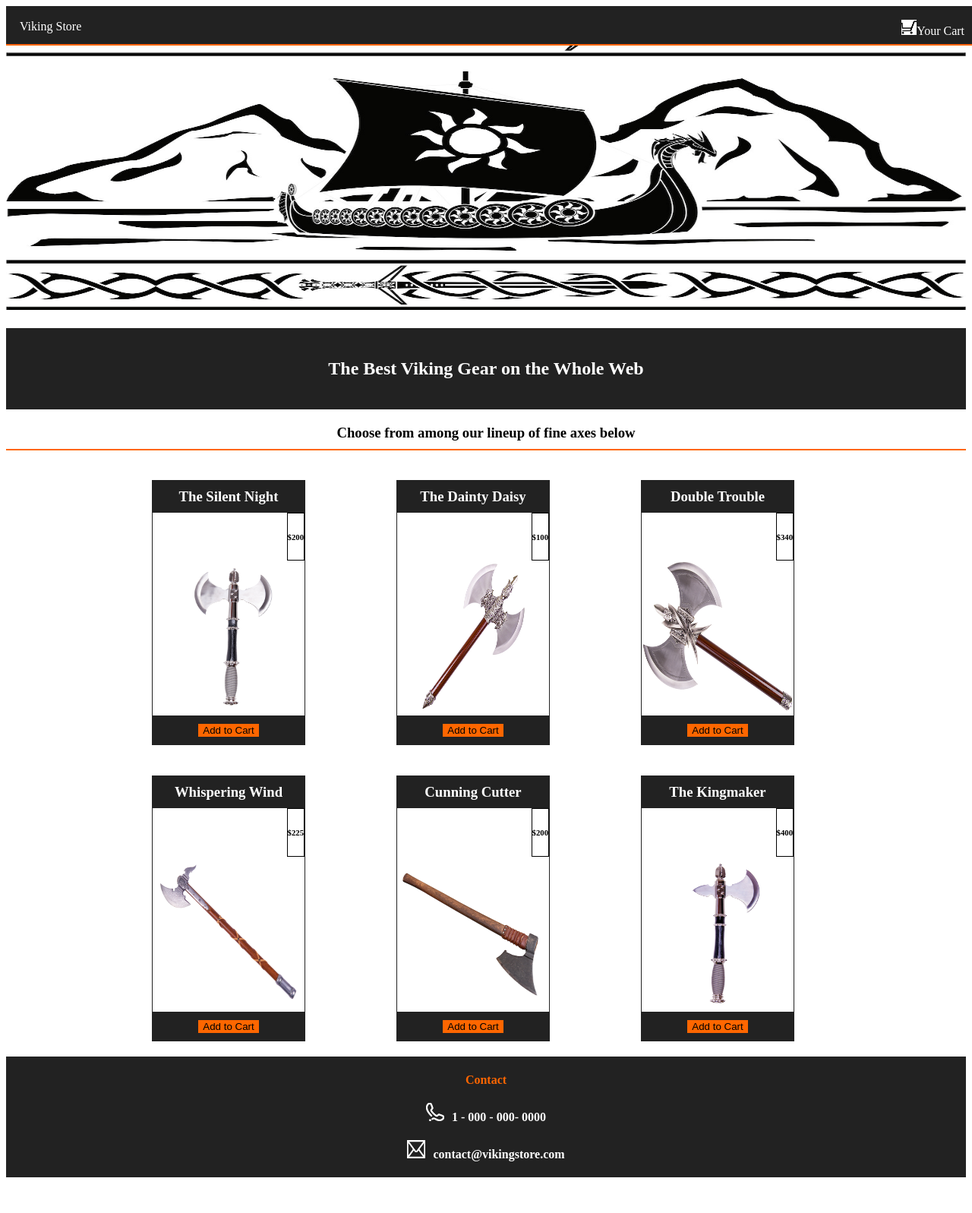
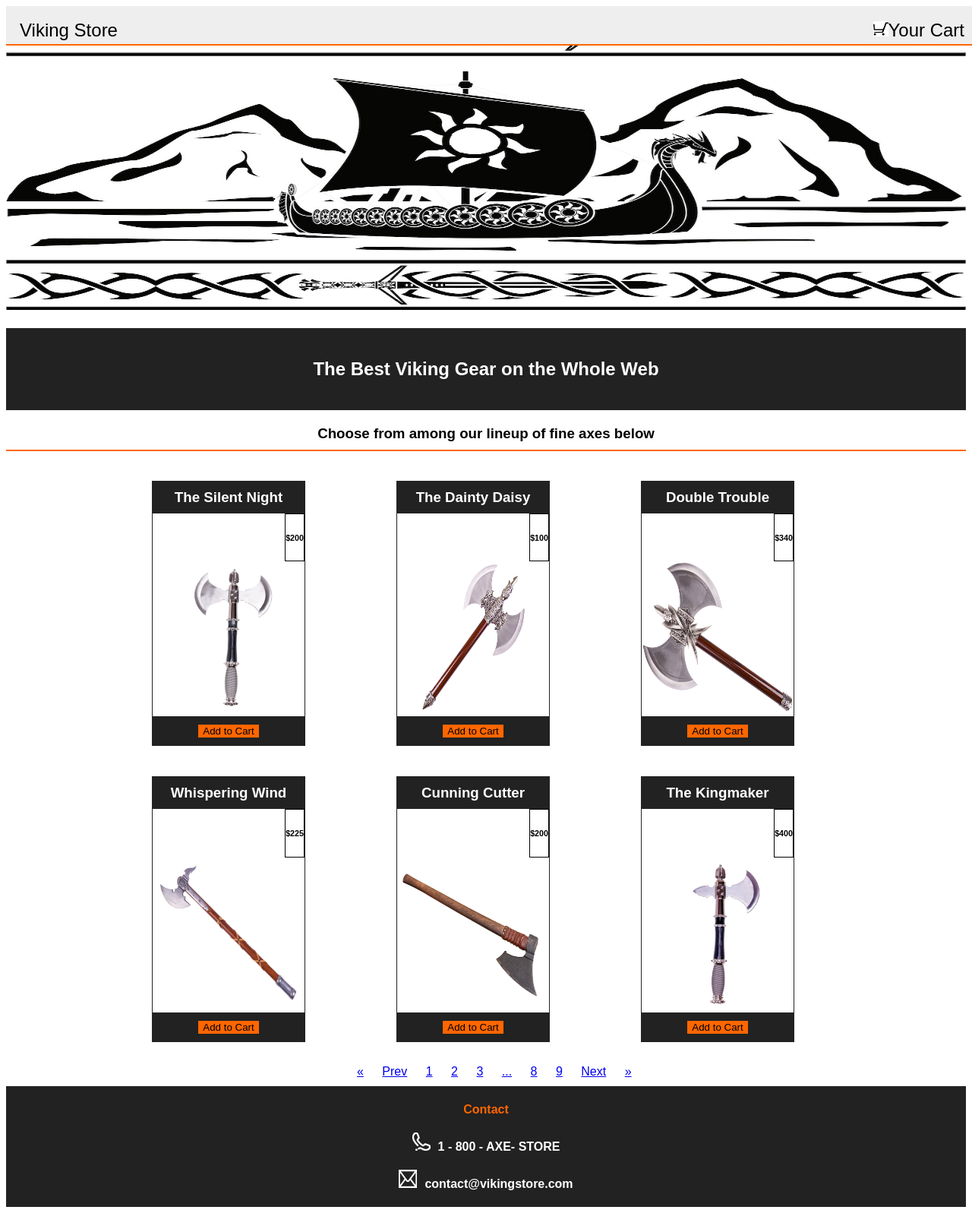
Before and after one commit to triedman99/Viking-store, a plain HTML site: page index.html in a window 1280 px wide. Shown: the whole page at 76% size. Before the commit the page ends 1558 px from the top, so only its background shows below. Drawn offline with Linux system fonts and the light colour scheme.

Commit message:
Add and style lower nav

```diff
--- a/index.css
+++ b/index.css
@@ -1,30 +1,38 @@
+body {
+	font-family: arial, sans-serif;
+}
 .top-nav {
-	background: #222;
+	background: #eee;
 	height: 50px;
 	width: 100%;
 	position: absolute;
 	margin: 0px;
 	border-bottom: 2px solid #f60;
 }
-ul {
+/**header {
+	background-image: url(assets/background-image/viking_ship.jpg);
+}**/
+
+header ul {
 	list-style-type: none;
 	margin: 0;
 	padding: 0;
 }
-li {
+header li {
 	float: left;
 	padding: 10px;
 
 }
-a {
+header a {
 	text-decoration: none;
 }
-li a {
+header li a {
 	display: block;
 	padding: 8px;
-	color: white;
+	color: black;
+	font-size: 24px;
 }
-li:nth-child(2) {
+.hack {
 	float: right;
 }
 .shop-cart {
@@ -36,6 +44,7 @@ li:nth-child(2) {
 .viking-ship {
 	width: 100%;
 	height:400px;
+	opacity:1;
 }
 .about {
 	display: inline-block;
@@ -95,6 +104,19 @@ button {
 	background: white;
 	border: 1px solid black;
 }
+.bottom-nav {
+	clear: both;
+}
+.bottom-nav ul {
+	width: 400px;
+	margin: auto;
+}
+.bottom-nav li {
+	list-style-type: none;
+	display: inline-block;
+	margin: auto;
+	padding: 10px;
+}
 
 footer {
 	clear: both;
--- a/index.html
+++ b/index.html
@@ -7,9 +7,9 @@
 <body>
 	<header>
 		<nav class="top-nav">
-			<ul>
+			<ul class="top-ul">
 				<li><a href="#">Viking Store</a></li>
-				<li><a href="#"><img src="assets/icons/icon_empty_cart.png" class="shop-cart">Your Cart</a></li>
+				<li class="hack"><a href="#"><img src="assets/icons/icon_empty_cart.png" class="shop-cart">Your Cart</a></li>
 			</ul>
 		</nav>
 		<img src="assets/background-image/viking_ship.jpg" class="viking-ship">
@@ -126,12 +126,26 @@
 		</div>
 	</section>
 	</div>
+	<section class="bottom-nav">
+		<ul>
+			<li><a href="#">&laquo</a></li>
+			<li><a href="#">Prev</a></li>
+			<li><a href="#">1</a></li>
+			<li><a href="#">2</a></li>
+			<li><a href="#">3</a></li>
+			<li><a href="#">...</a></li>
+			<li><a href="#">8</a></li>
+			<li><a href="#">9</a></li>
+			<li><a href="#">Next</a></li>
+			<li><a href="#">&raquo</a></li>
+		</ul>
+	</section>
 
 	<footer>
 		<h4 class="contact">
 			Contact
 		</h4>
-		<h4><a href="#"><img src="assets/icons/icon_phone_white.png" class="phone"></a>1 - 000 - 000- 0000</h4>
+		<h4><a href="#"><img src="assets/icons/icon_phone_white.png" class="phone"></a>1 - 800 - AXE- STORE</h4>
 		<h4><a href="#"><img src="assets/icons/email_white.png" class="email"></a>contact@vikingstore.com</h4>
 	</footer>
 
```
